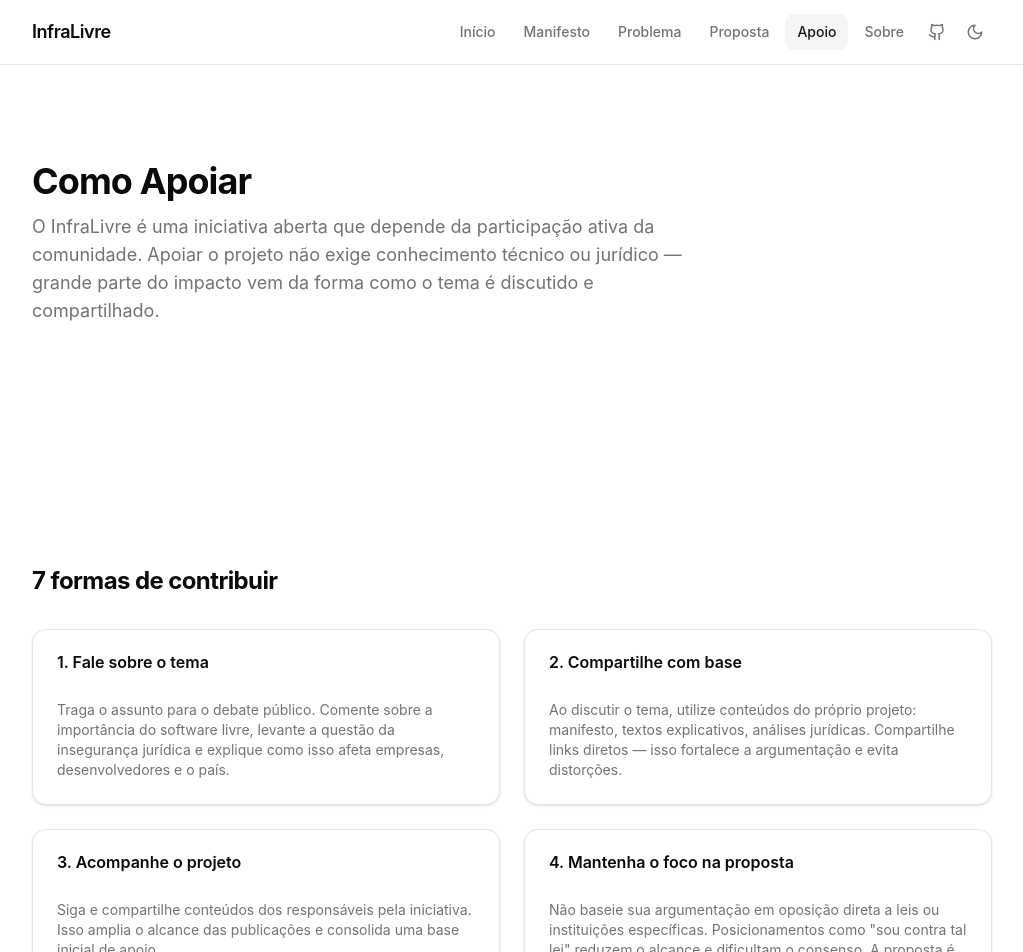
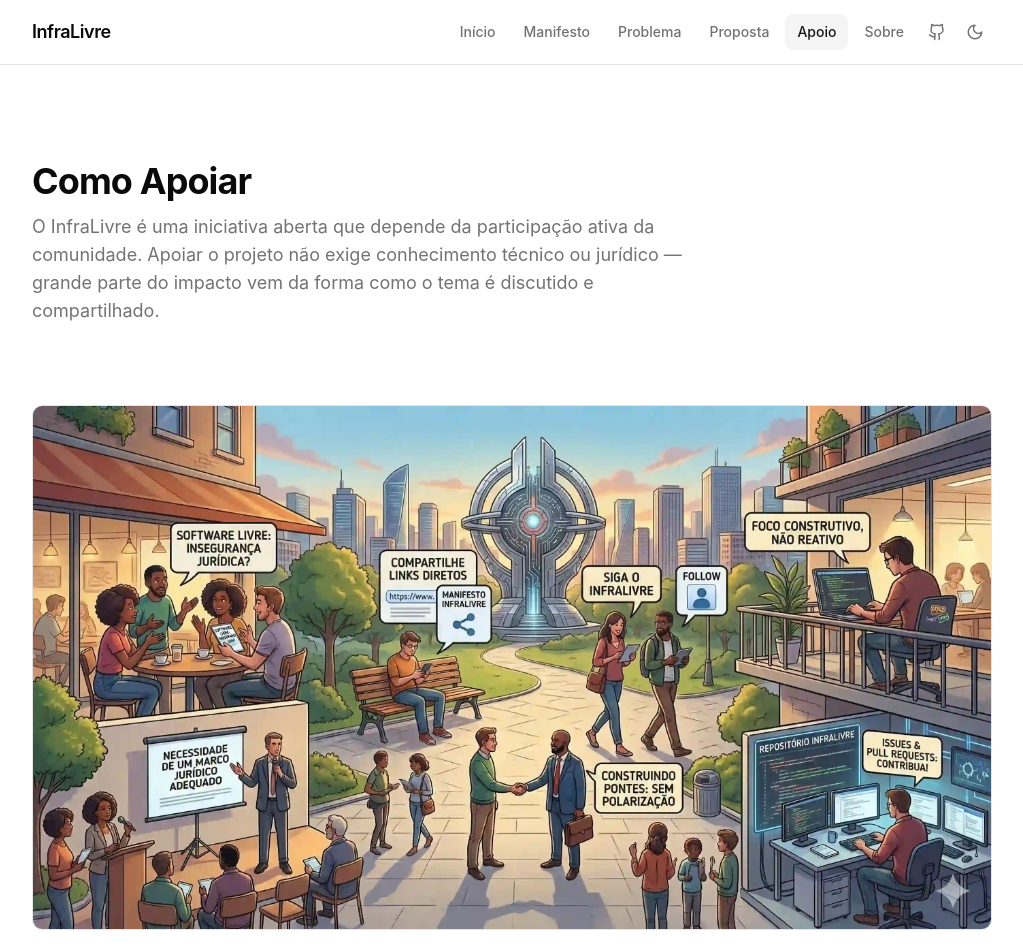
Before and after one commit to infralivre/infralivre, a SvelteKit app: page /apoio in a window 1280 px wide. Shown: the top 952 px of the page, without its empty margins (128-1151 px from the left). Built offline with nearby package versions, Linux system fonts and the light colour scheme; a web font is replaced by a local one.

Commit message:
ui: new image for support

```diff
--- a/src/routes/apoio/+page.svelte
+++ b/src/routes/apoio/+page.svelte
@@ -17,6 +17,14 @@
 	<PageHeader
 		title="Como Apoiar"
 		description="O InfraLivre é uma iniciativa aberta que depende da participação ativa da comunidade. Apoiar o projeto não exige conhecimento técnico ou jurídico — grande parte do impacto vem da forma como o tema é discutido e compartilhado."
+	/>
+	<img
+		src="/images/9a6pcb9a6pcb9a6p.webp"
+		alt="Ilustração mostrando diversas formas de apoiar o InfraLivre: debater sobre insegurança jurídica, compartilhar links diretos, seguir o projeto, manter foco construtivo, construir pontes sem polarização e contribuir via issues e pull requests."
+		class="mt-8 w-full rounded-lg border border-border"
+		width="1456"
+		height="816"
+		loading="eager"
 	/>
 </Section>
 
```
Also changed, not shown: static/images/9a6pcb9a6pcb9a6p.webp (added).
